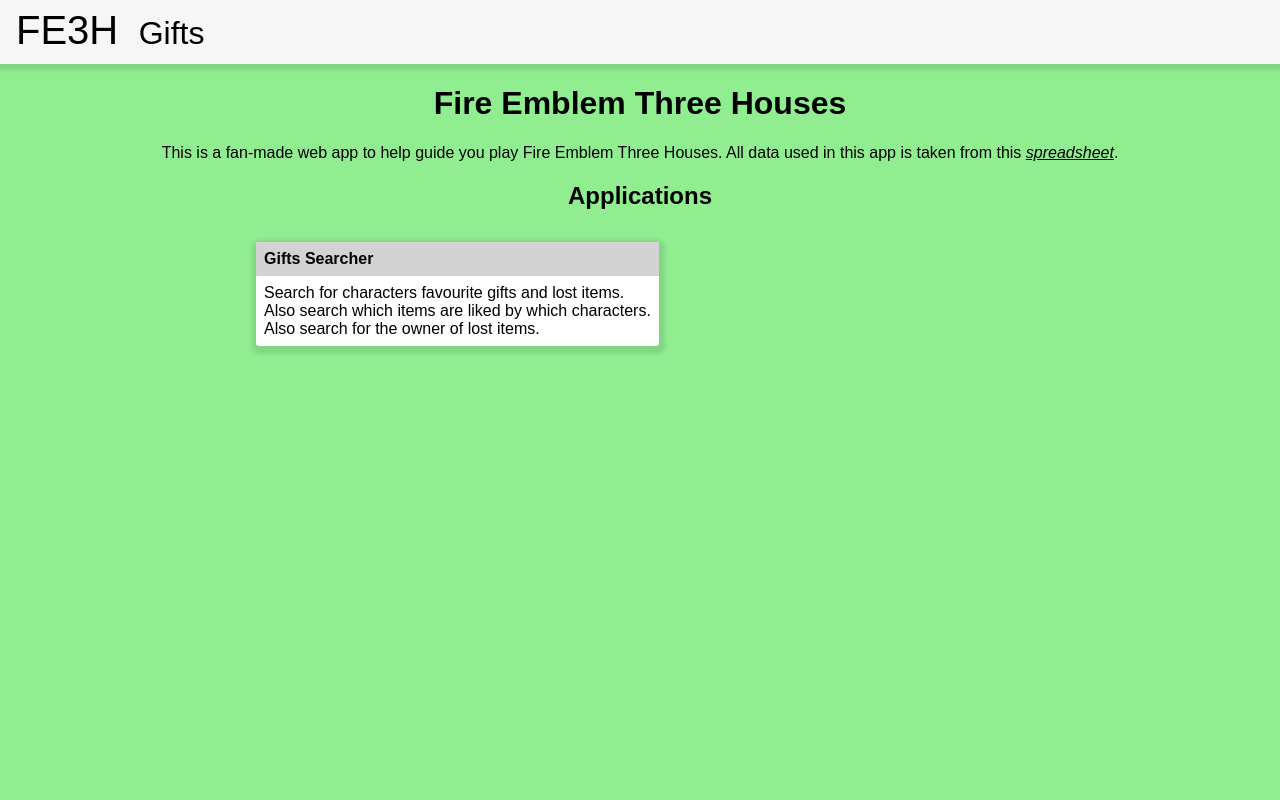
After one commit to CuperCupu/fe3h-searcher, a Flask app: template src/server/web/templates/index.html in a window 1280 px wide. The commit adds this page. Run offline with Flask 2, Linux system fonts and the light colour scheme; the template is opened without the code that fills it, so the values that code supplies are empty; parts of the project's set-up code (start-up, migrations or seed data) failed here and were passed over.

Commit message:
Separated gifts page

```diff
--- a/src/server/database.py
+++ b/src/server/database.py
@@ -1,4 +1,5 @@
 import json
+import os
 from typing import Union, TypeVar, Generic, List, Tuple
 
 from Levenshtein import distance
@@ -102,3 +103,6 @@
         result = self._items_index.search(querystring)
         result.sort(key=lambda x: x[0])
         return result
+
+
+db = Database(os.environ.get('DATA_SOURCE', 'data.json'))
--- a/src/server/main.py
+++ b/src/server/main.py
@@ -1,60 +1,23 @@
 import os
 
-from flask import Flask, request, render_template, Response, Markup
+from flask import Flask, render_template
 
-from data.characters import Character
-from data.items import Item
-from .database import Database
-
-db = Database(os.environ.get('DATA_SOURCE', 'data.json'))
-
-directory = os.path.split(__file__)[0]
-
-results_shown = 5
+from . import directory
+from .gifts import gifts
 
 app = Flask(
     'Fire Emblem 3 Houses',
     static_url_path='/static',
-    template_folder=os.path.join(directory, 'web/templates'),
-    static_folder=os.path.join(directory, 'web/static'),
+    template_folder=directory.get('web/templates'),
+    static_folder=directory.get('web/static'),
 )
 
-
-@app.route('/api/search')
-def search():
-    if 'query' in request.args:
-        query = request.args['query']
-        if not query:
-            return Response(status=400)
-        result = db.search(request.args['query'])
-        if result:
-            i = result[0][1]
-            return {'type': i.__class__.__name__, **i.to_native()}
-        else:
-            return Response(status=404)
-    return Response(status=400)
+app.register_blueprint(gifts, url_prefix='/gifts')
 
 
 @app.route('/')
 def home():
-    results = []
-    if 'query' in request.args:
-        query = request.args['query']
-    else:
-        query = 'rhea'
-    if query:
-        search_result = db.search(query)
-        if search_result:
-            for i in range(min(results_shown, len(search_result))):
-                results.append(search_result[i][1])
-        rendered = []
-        for result in results:
-            if isinstance(result, Character):
-                rendered.append(Markup(render_template('character.html', character=result)))
-            elif isinstance(result, Item):
-                rendered.append(Markup(render_template('item.html', item=result)))
-        results = rendered
-    return render_template('home.html', query=query, results=results)
+    return render_template('index.html')
 
 
 def main():
--- /dev/null
+++ b/src/server/web/static/css/card.css
@@ -0,0 +1,33 @@
+.card {
+    background-color: white;
+    margin: 1rem 1rem;
+    border-radius: 0.2rem;
+    /*border: grey solid 1px;*/
+    display: inline-block;
+    vertical-align:top;
+    box-shadow: 1px 3px 4px 5px rgba(0, 0, 0, 0.1);
+}
+
+.card .title {
+    padding: 0.5rem;
+    font-weight: bold;
+    background-color: lightgray;
+}
+
+.card .content {
+    padding: 0.5rem;
+}
+
+.card .content div {
+    margin: 0.5rem 0.25rem;
+}
+
+a .card {
+    text-decoration: none;
+    font-style: normal;
+    transition: transform .1s ease-in-out;
+}
+
+a .card:hover {
+    transform: scale(1.1, 1.1);
+}
--- /dev/null
+++ b/src/server/web/static/css/home.css
@@ -0,0 +1,7 @@
+.applications {
+    margin: 2rem 20%;
+}
+
+.applications .card {
+    margin: auto auto;
+}
--- /dev/null
+++ b/src/server/web/static/css/navbar.css
@@ -0,0 +1,26 @@
+.navbar {
+    background-color: #f6f6f6;
+    display: block;
+    width: 100%;
+    height: 3rem;
+    position: sticky;
+    padding: 0.5rem 1rem;
+    box-shadow: 0 3px 4px 3px rgba(0, 0, 0, 0.1);
+}
+
+.navbar div.home {
+    font-size: 2.5rem;
+    margin-left: 0;
+
+}
+
+.navbar div {
+    display: inline-block;
+    font-size: 2rem;
+    margin-left: 1rem;
+    transition: color 0.1s ease-in-out;
+}
+
+.navbar div:hover {
+    color: #696969;
+}
--- a/src/server/web/static/css/styles.css
+++ b/src/server/web/static/css/styles.css
@@ -1,8 +1,13 @@
+:root {
+    font-family: sans-serif;
+}
+
 body {
     background-color: lightgreen;
+    margin: 0;
 }
 
-.title {
+.center {
     text-align: center;
 }
 
@@ -22,79 +27,12 @@
     appearance: none;
 }
 
-.card {
-    background-color: white;
-    margin: 1rem 1rem;
-    border-radius: 0.2rem;
-    /*border: grey solid 1px;*/
-    display: inline-block;
-    vertical-align:top;
-    box-shadow: 1px 3px 4px 5px rgba(0, 0, 0, 0.1);
-}
-
-.card .title {
-    padding: 0.5rem;
-    font-weight: bold;
-}
-
-.card .content {
-    padding: 0.25rem;
-}
-
-.card .content div {
-    margin: 0.5rem 0.25rem;
-}
-
-.character .title.black-eagles {
-    background-color: lightcoral;
-}
-
-.character .title.blue-lions {
-    background-color: skyblue;
-}
-
-.character .title.golden-deers {
-    background-color: gold;
-}
-
-.character .title.church {
-    background-color: lightgray;
-}
-
-.character .title.knights {
-    background-color: #eeeeee;
-}
-
-.item .title {
-    background-color: #373737;
-    color: white;
-}
-
-.card .item {
-    margin-left: 0.5rem;
-    padding: 0.25rem;
-    border-radius: 0.25rem;
-    border: grey solid 1px;
-    display: inline-block;
-}
-
-.likes .item {
-    background-color: lightpink;
-}
-
-.dislikes .item {
-    background-color: lightgray;
-}
-
-.lost .item {
-    background-color: lightskyblue;
-}
-
-.character .attributes div {
-    display: inline-block;
-}
-
 a {
     color: black;
     text-decoration: none;
 }
+
+a span {
+    font-style: italic;
+    text-decoration: underline;
+}
--- /dev/null
+++ b/src/server/web/templates/index.html
@@ -0,0 +1,25 @@
+<html>
+    <head>
+        <link rel="stylesheet" href="{{ url_for('static', filename='css/styles.css') }}">
+        <link rel="stylesheet" href="{{ url_for('static', filename='css/home.css') }}">
+        <link rel="stylesheet" href="{{ url_for('static', filename='css/card.css') }}">
+        <link rel="stylesheet" href="{{ url_for('static', filename='css/navbar.css') }}">
+        <title>Fire Emblem Three Houses</title>
+    </head>
+    <body>
+        {% include 'navbar.html' %}
+        <h1 class="center">Fire Emblem Three Houses</h1>
+        <p class="center">This is a fan-made web app to help guide you play Fire Emblem Three Houses. All data used in this app is taken from this <a target="_blank" href="https://docs.google.com/spreadsheets/d/1PCjGLCeHClMaZ43L-H5h6z5I5oz70NA2R7fNANOcwG0"><span>spreadsheet</span></a>.</p>
+        <h2 class="center">Applications</h2>
+        <div class="applications">
+            <a href="/gifts"><div class="card">
+                <div class="title">Gifts Searcher</div>
+                <div class="content">
+                    Search for characters favourite gifts and lost items.<br>
+                    Also search which items are liked by which characters. <br>
+                    Also search for the owner of lost items.
+                </div>
+            </div></a>
+        </div>
+    </body>
+</html>
--- /dev/null
+++ b/src/server/web/templates/navbar.html
@@ -0,0 +1,4 @@
+<div class="navbar">
+    <a href="/"><div class="home">FE3H</div></a>
+    <a href="/gifts"><div>Gifts</div></a>
+</div>
```
Also changed, not shown: src/server/directory.py (added, +7 -0 lines), src/server/gifts.py (added, +50 -0 lines), src/server/web/static/css/gifts.css (added, +56 -0 lines), src/server/web/static/css/houses.css (added, +19 -0 lines), src/server/web/templates/gifts/index.html (renamed from src/server/web/templates/home.html, +7 -2 lines), README.md, src/server/web/templates/gifts/character.html (renamed from src/server/web/templates/character.html), src/server/web/templates/gifts/item.html (renamed from src/server/web/templates/item.html).
